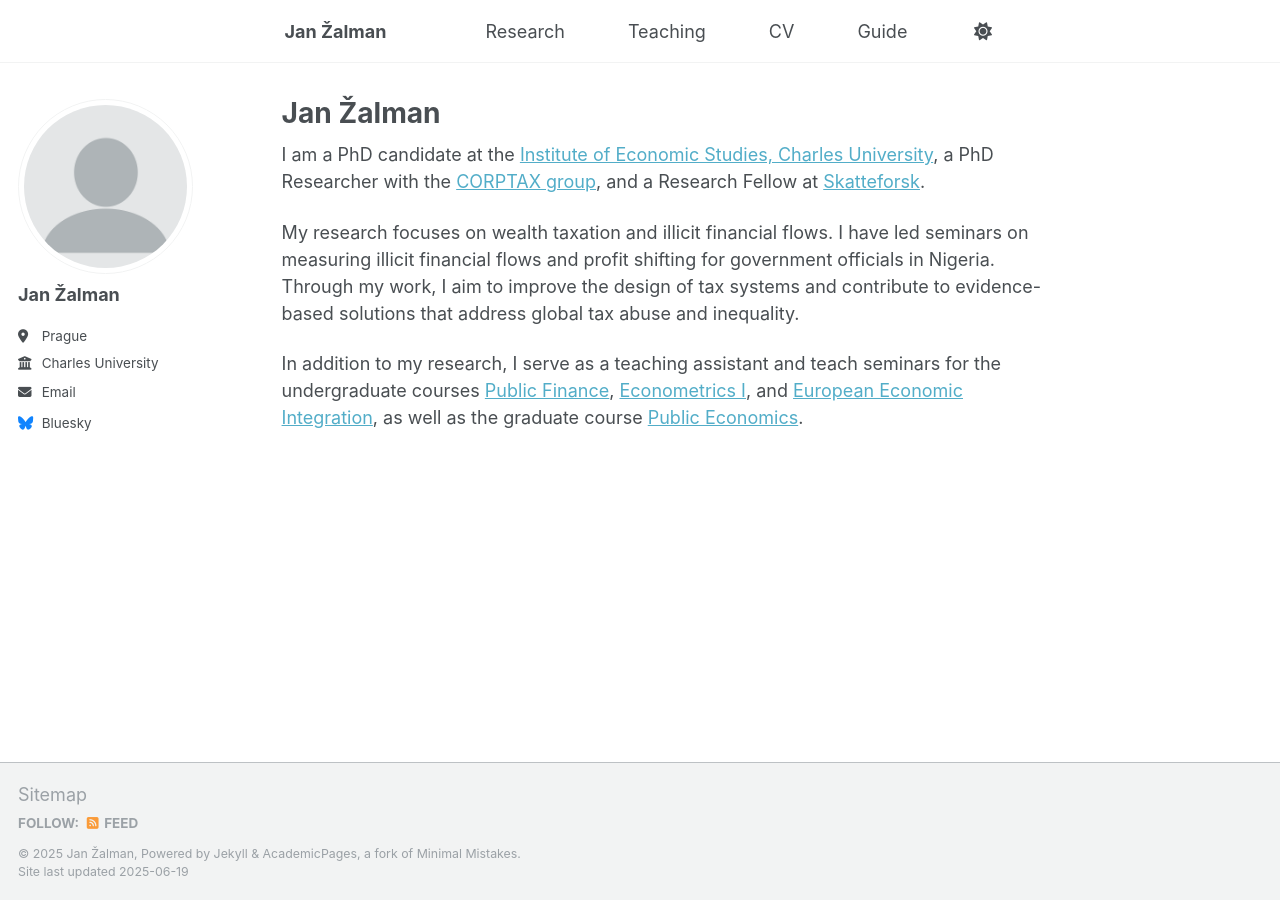
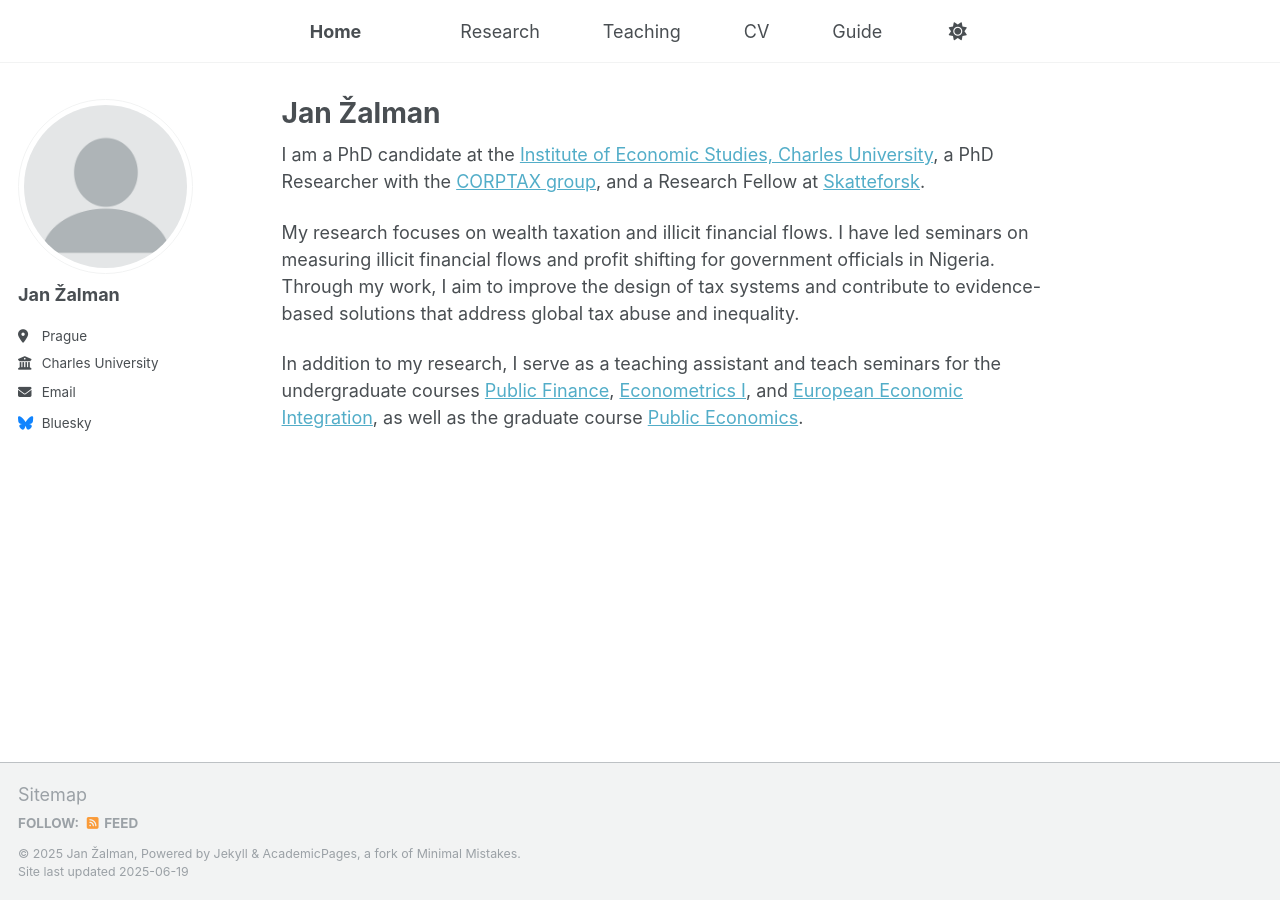
Before and after one commit to janzalman/janzalman.github.io, a Jekyll site: the page built from _pages/index.md, in a window 1280 px wide. Built offline with Jekyll 4.4.1, drawn with Linux system fonts in a browser that asks for light colours.

Commit message:
Update masthead.html

```diff
--- a/_includes/masthead.html
+++ b/_includes/masthead.html
@@ -6,7 +6,7 @@
       <nav id="site-nav" class="greedy-nav">
         <button><div class="navicon"></div></button>
         <ul class="visible-links">
-          <li class="masthead__menu-item masthead__menu-item--lg persist"><a href="{{ base_path }}">{{ site.title }}</a></li>
+          <li class="masthead__menu-item masthead__menu-item--lg persist"><a href="{{ base_path }}">Home</a></li>
           {% for link in site.data.navigation.main %}
             {% if link.url contains 'http' %}
               {% assign domain = '' %}
```
